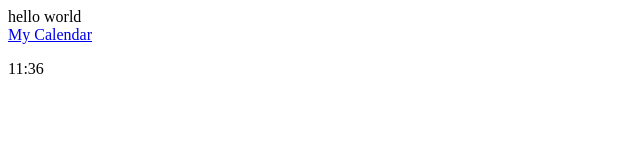
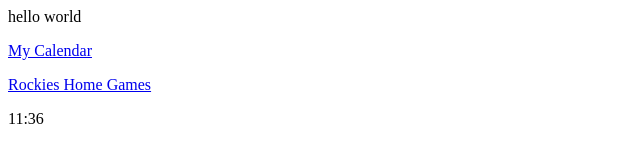
Before and after one commit to rmorgan1711/rmorgan1711.github.io, a plain HTML site: page index.html in a window 1280 px wide. Shown: the whole page, without its empty margins (0-640 px from the left). Drawn offline with Linux system fonts and the light colour scheme.

Commit message:
update index

```diff
--- a/index.html
+++ b/index.html
@@ -2,6 +2,8 @@ hello world
 
 <br />
 
-<a href="jbcal1136.ics">My Calendar</a>
+<p><a href="jbcal1136.ics">My Calendar</a></p>
+
+<p><a href="RockiesHomeGames.ics">Rockies Home Games</a></p>
 
 <p>11:36</p>
```
